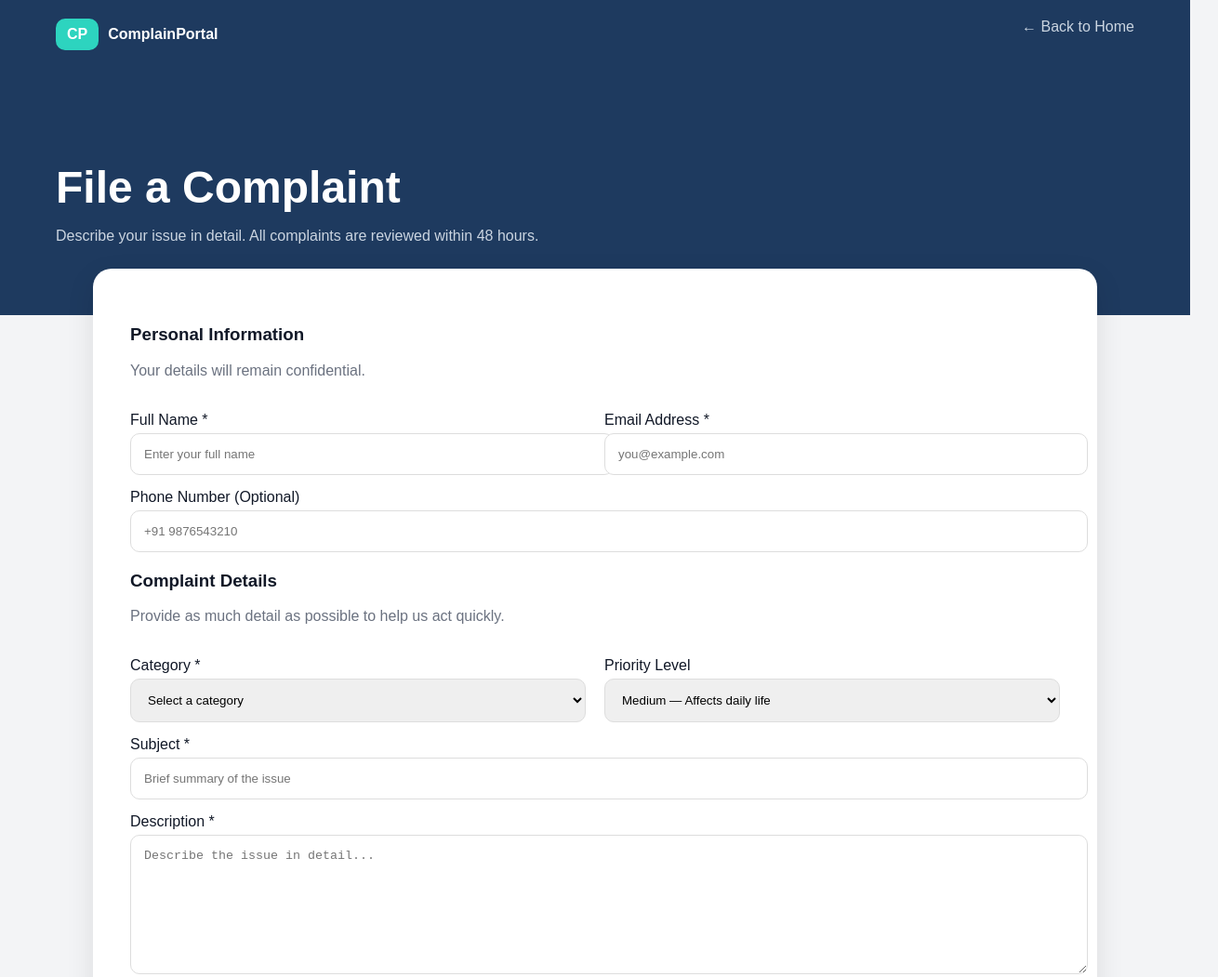
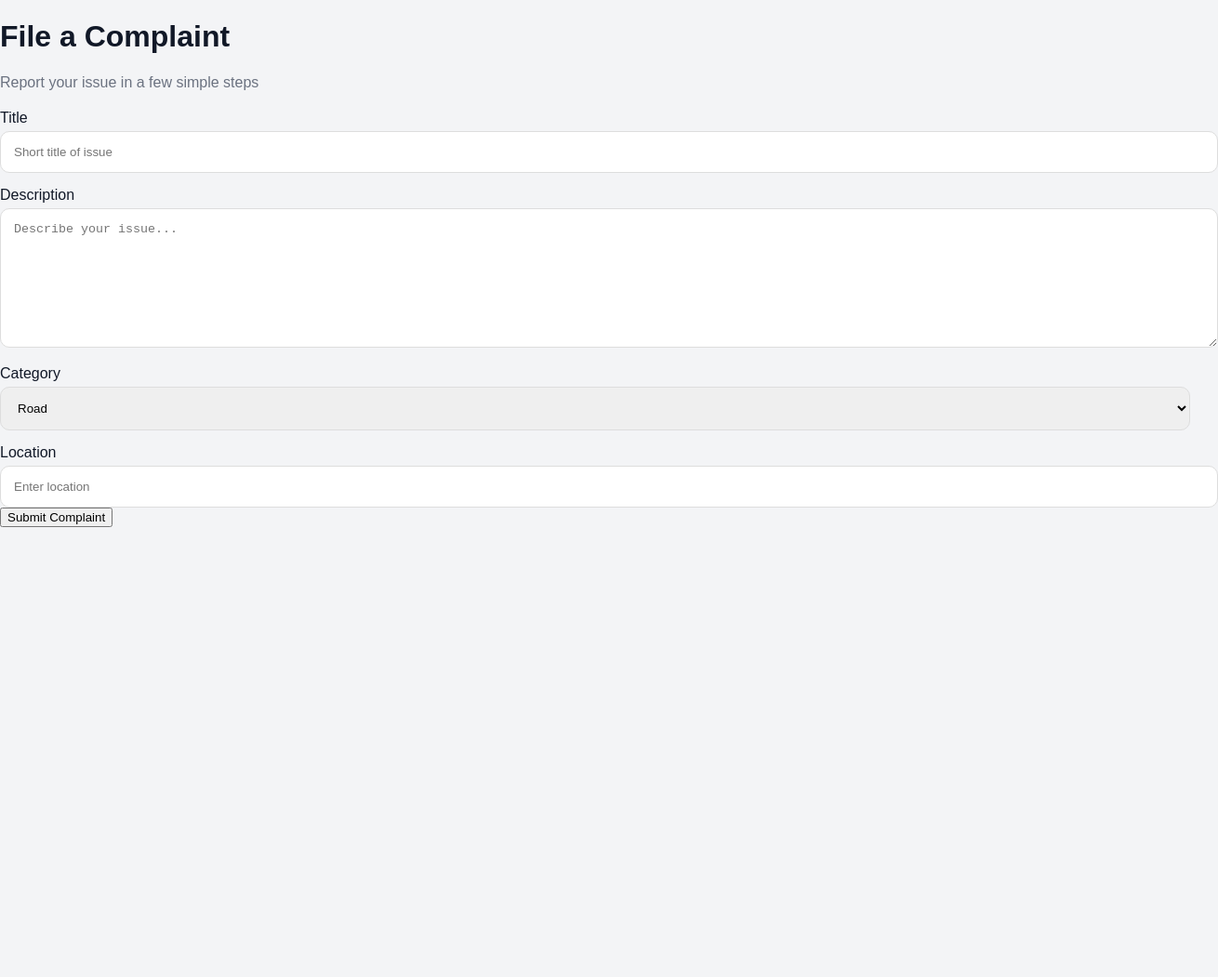
Before and after one commit to JahnviArya0029/NagrikSetu, a plain HTML site: page Complaint.html in a window 1280 px wide. Shown: the top 1051 px of the page at 93% size, 1310 px wide, since content can reach past the window. After the commit the page ends 800 px from the top, so only its background shows below. Drawn offline with Linux system fonts and the light colour scheme.

Commit message:
Update title and restructure complaint form

```diff
--- a/Complaint.html
+++ b/Complaint.html
@@ -2,119 +2,55 @@
 <html lang="en">
 <head>
   <meta charset="UTF-8">
-  <title>File Complaint</title>
+  <title>File Complaint - NagrikSetu</title>
+
+  <link href="https://fonts.googleapis.com/css2?family=Inter:wght@300;400;600;700&display=swap" rel="stylesheet">
+
   <link rel="stylesheet" href="complain.css">
 </head>
 <body>
 
-<!-- Navbar -->
-<nav class="nav">
-  <div class="logo">
-    <span class="logo-box">CP</span>
-    <span>ComplainPortal</span>
-  </div>
-  <div class="back">← Back to Home</div>
-</nav>
+<div class="container">
 
-<!-- Header -->
-<section class="header">
-  <h1>File a Complaint</h1>
-  <p>Describe your issue in detail. All complaints are reviewed within 48 hours.</p>
-</section>
+  <div class="box">
+    <h1>File a Complaint</h1>
+    <p class="sub">Report your issue in a few simple steps</p>
 
-<!-- Form Card -->
-<div class="form-card">
-  <form id="complaintForm" onsubmit="submitComplaint(event)">
+    <form>
 
-    <!-- Personal Info -->
-    <h3>Personal Information</h3>
-    <p class="sub">Your details will remain confidential.</p>
+      <div class="input-group">
+        <label>Title</label>
+        <input type="text" placeholder="Short title of issue" required>
+      </div>
 
-    <div class="row">
-      <div>
-        <label>Full Name *</label>
-        <input type="text" id="name" placeholder="Enter your full name" required>
+      <div class="input-group">
+        <label>Description</label>
+        <textarea placeholder="Describe your issue..." required></textarea>
       </div>
-      <div>
-        <label>Email Address *</label>
-        <input type="email" placeholder="you@example.com" required>
-      </div>
-    </div>
 
-    <label>Phone Number (Optional)</label>
-    <input type="text" placeholder="+91 9876543210">
-
-    <!-- Complaint Details -->
-    <h3>Complaint Details</h3>
-    <p class="sub">Provide as much detail as possible to help us act quickly.</p>
-
-    <div class="row">
-      <div>
-        <label>Category *</label>
-        <select required>
-          <option>Select a category</option>
+      <div class="input-group">
+        <label>Category</label>
+        <select>
           <option>Road</option>
+          <option>Electricity</option>
           <option>Water</option>
-          <option>Electricity</option>
+          <option>Garbage</option>
+          <option>Other</option>
         </select>
       </div>
 
-      <div>
-        <label>Priority Level</label>
-        <select>
-          <option>Medium — Affects daily life</option>
-          <option>High</option>
-          <option>Low</option>
-        </select>
+      <div class="input-group">
+        <label>Location</label>
+        <input type="text" placeholder="Enter location" required>
       </div>
-    </div>
 
-    <label>Subject *</label>
-    <input type="text" id="issue" placeholder="Brief summary of the issue" required>
+      <button type="submit" class="btn-primary">Submit Complaint</button>
 
-    <label>Description *</label>
-    <textarea placeholder="Describe the issue in detail..."></textarea>
+    </form>
 
-    <label>Location</label>
-    <input type="text" placeholder="Street address or area name">
+  </div>
 
-    <!-- Upload -->
-    <h3>Supporting Evidence</h3>
-    <p class="sub">Upload photos or documents (max 5 files).</p>
-
-    <div class="upload-box">
-      Click to upload or drag & drop <br>
-      <small>PNG, JPG, PDF up to 10MB</small>
-    </div>
-
-    <!-- Buttons -->
-    <div class="actions">
-      <button type="button" class="btn-cancel">Cancel</button>
-      <button type="submit" class="btn-submit">Submit Complaint</button>
-    </div>
-
-  </form>
 </div>
 
-<!-- Footer -->
-<footer class="footer">
-  <div class="footer-left">
-    <span class="logo-box">CP</span>
-    <span>ComplainPortal</span>
-  </div>
-
-  <div class="footer-links">
-    <a>About</a>
-    <a>Privacy</a>
-    <a>Terms</a>
-    <a>Contact</a>
-  </div>
-
-  <div class="footer-right">
-    © 2026 ComplainPortal
-  </div>
-</footer>
-
-<script src="script.js"></script>
 </body>
 </html>
```
